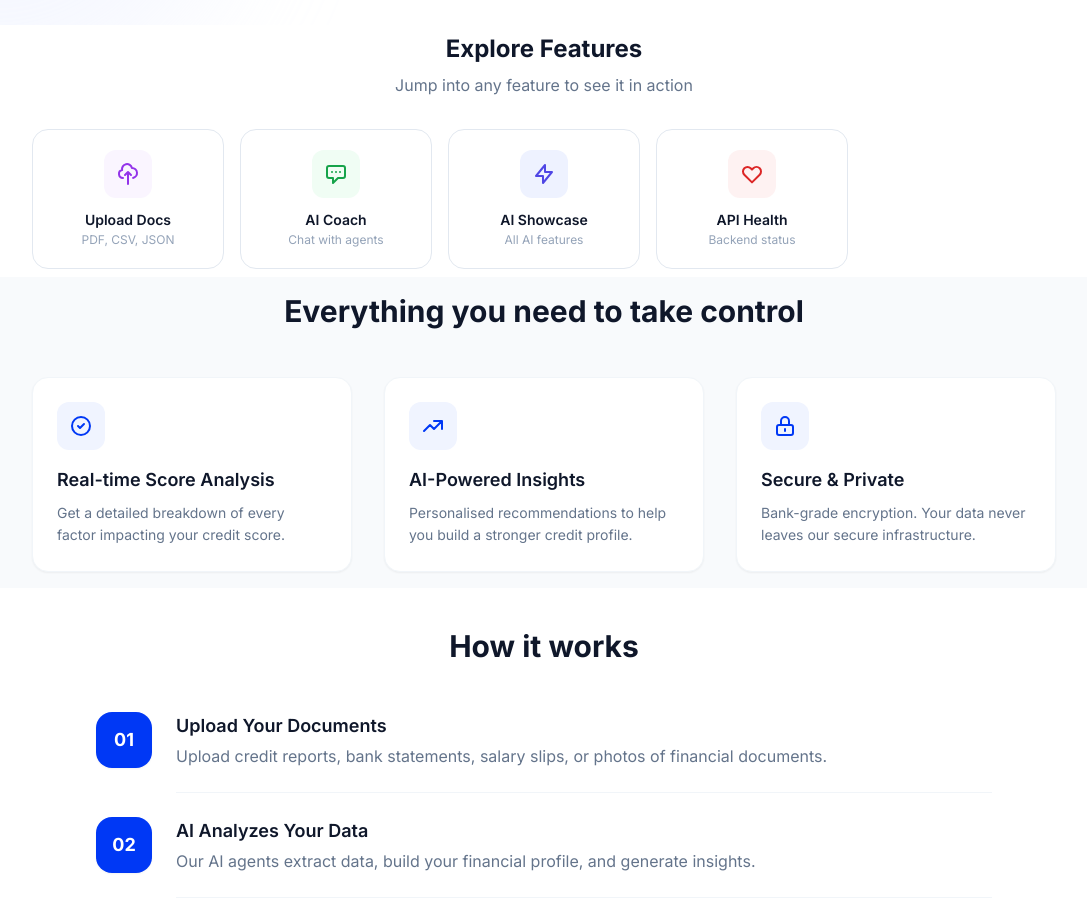
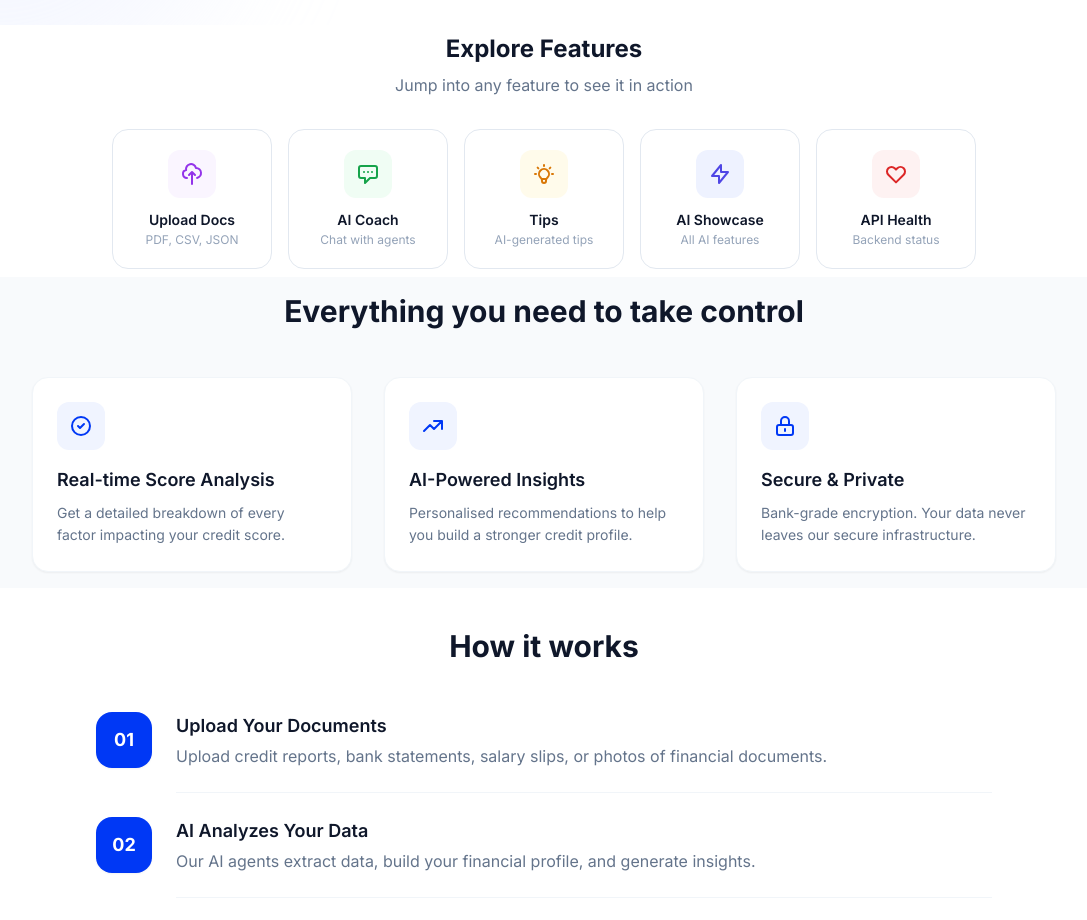
Before and after one commit to reallytechy/demoai, a React (Vite) app in the folder frontend/: page / in a window 1280 px wide. Shown: the part 920-1840 px from the top of the page, without its empty margins (96-1183 px from the left). Built offline with nearby package versions, Linux system fonts and the light colour scheme; the HTML template or start-up script is replaced by a standard one.

Commit message:
add tip block

```diff
--- a/frontend/src/pages/Landing.tsx
+++ b/frontend/src/pages/Landing.tsx
@@ -54,6 +54,18 @@ const quickLinks = [
     icon: (
       <svg className="w-6 h-6" fill="none" stroke="currentColor" viewBox="0 0 24 24">
         <path strokeLinecap="round" strokeLinejoin="round" strokeWidth={2} d="M8 10h.01M12 10h.01M16 10h.01M9 16H5a2 2 0 01-2-2V6a2 2 0 012-2h14a2 2 0 012 2v8a2 2 0 01-2 2h-5l-5 5v-5z" />
+      </svg>
+    ),
+  },
+  {
+    to: '/admin',
+    title: 'Tips',
+    subtitle: 'AI-generated tips',
+    bg: 'bg-amber-50',
+    iconColor: 'text-amber-600',
+    icon: (
+      <svg className="w-6 h-6" fill="none" stroke="currentColor" viewBox="0 0 24 24">
+        <path strokeLinecap="round" strokeLinejoin="round" strokeWidth={2} d="M9.663 17h4.673M12 3v1m6.364 1.636l-.707.707M21 12h-1M4 12H3m3.343-5.657l-.707-.707m2.828 9.9a5 5 0 117.072 0l-.548.547A3.374 3.374 0 0014 18.469V19a2 2 0 11-4 0v-.531c0-.895-.356-1.754-.988-2.386l-.548-.547z" />
       </svg>
     ),
   },
@@ -124,12 +136,12 @@ export default function Landing() {
         <div className="max-w-5xl mx-auto">
           <h2 className="text-2xl font-bold text-slate-900 text-center mb-2">Explore Features</h2>
           <p className="text-slate-500 text-center mb-8">Jump into any feature to see it in action</p>
-          <div className="grid grid-cols-2 md:grid-cols-5 gap-4">
+          <div className="flex flex-wrap justify-center gap-4">
             {quickLinks.map((link) => (
               <Link
                 key={link.to}
                 to={link.to}
-                className="group flex flex-col items-center gap-3 p-5 bg-white rounded-2xl border border-slate-200 hover:border-brand-300 hover:shadow-lg hover:shadow-brand-100/50 transition-all duration-200"
+                className="group flex flex-col items-center gap-3 p-5 w-40 bg-white rounded-2xl border border-slate-200 hover:border-brand-300 hover:shadow-lg hover:shadow-brand-100/50 transition-all duration-200"
               >
                 <div className={`w-12 h-12 ${link.bg} ${link.iconColor} rounded-xl flex items-center justify-center group-hover:scale-110 transition-transform`}>
                   {link.icon}
```
